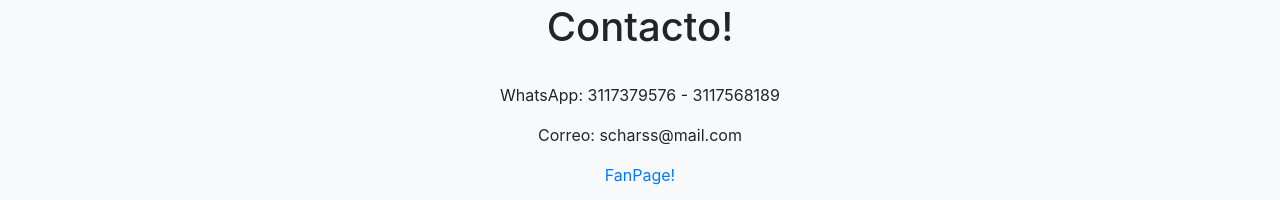
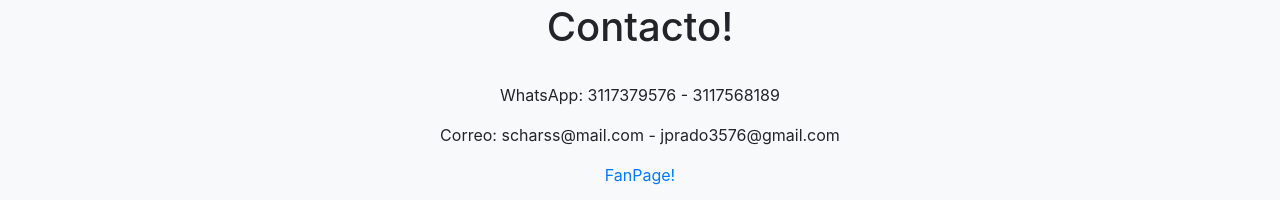
Before and after one commit to scharss/oficinadeproyectos, a website with bundled scripts: page contacto.html in a window 1280 px wide. Shown: the part 917-1117 px from the top of the page. Built offline with nearby package versions, Linux system fonts and the light colour scheme.

Commit message:
Update contacto.html

```diff
--- a/contacto.html
+++ b/contacto.html
@@ -74,7 +74,7 @@
             <br>
 
              <p>WhatsApp: 3117379576 - 3117568189</p>
-             <P>Correo: scharss@mail.com</p>
+             <P>Correo: scharss@mail.com  -  jprado3576@gmail.com</p>
 			 <p><a href="https://www.facebook.com/oficinadeproyectosinteligentes">FanPage!</a></p>
 			 <p><a href=" https://twitter.com/scharss">Twitter!</a></p>
 
```
